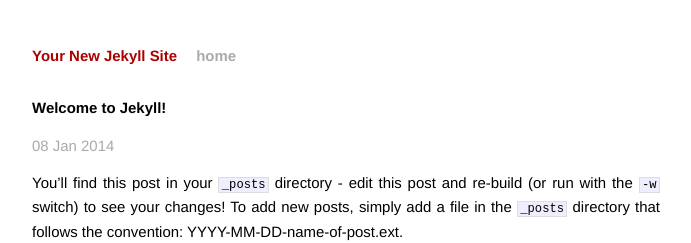
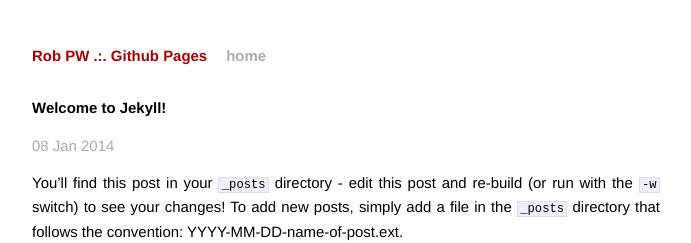
Before and after one commit to Rob-pw/rob-pw.github.io, a Jekyll site: the page built from _posts/2014-01-08-welcome-to-jekyll.markdown, in a window 1280 px wide. Shown: the top 243 px of the page, without its empty margins (294-985 px from the left). Built offline with Jekyll 4.4.1, drawn with Linux system fonts in a browser that asks for light colours; Markdown is read by kramdown in place of the engine named in the settings.

Commit message:
Updated config.yml

```diff
--- a/_config.yml
+++ b/_config.yml
@@ -1,3 +1,3 @@
-name: Your New Jekyll Site
+name: Rob PW .:. Github Pages
 markdown: redcarpet
 pygments: true
```
